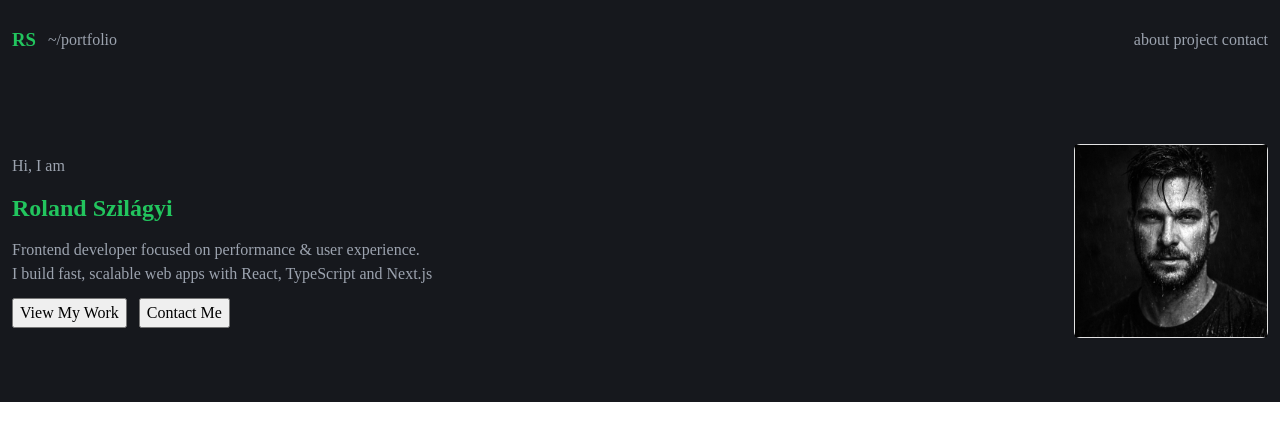
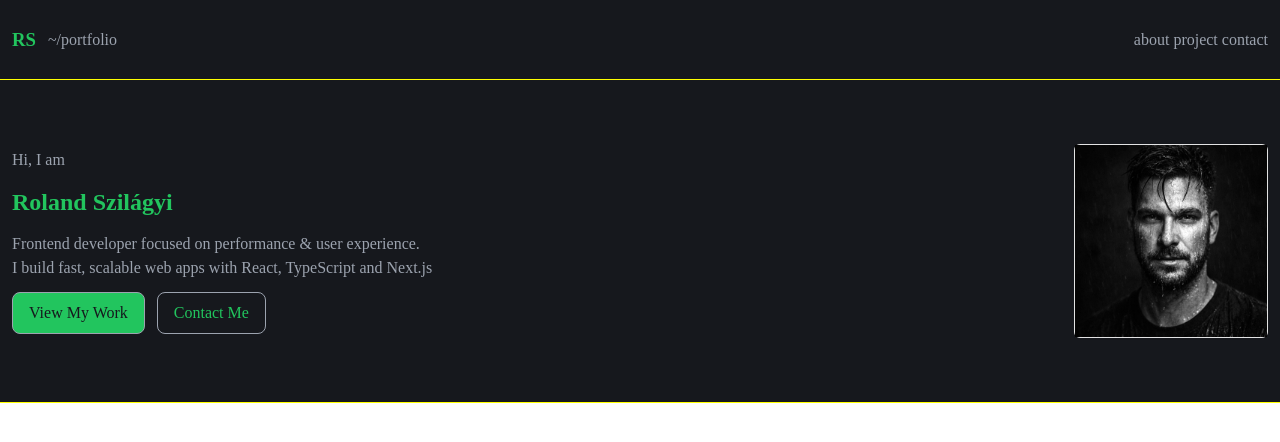
Before and after one commit to bobszinkler/portfolio, a plain HTML site: page index.html in a window 1280 px wide. Drawn offline with Linux system fonts and the light colour scheme; files whose address does not match are found by name.

Commit message:
style_btn,btn--primary,btn--secondary_add

```diff
--- a/index.html
+++ b/index.html
@@ -25,7 +25,7 @@
   </header>
 
   <main class="o-container  o-container--wide  o-cluster  o-cluster--between  o-section">
-    <div class="o-stack  o-stack--sm  main__content">
+    <div class="o-stack  o-stack--sm  o-stack--start  main__content">
       <p class="main__intro">Hi, I am</p>
       <h2 class="main__name">Roland Szilágyi</h2>
       <div class="main__descriptions">
@@ -33,8 +33,8 @@
         <p class="main__description">I build fast, scalable web apps with React, TypeScript and Next.js</p>
       </div>
       <div class="main__buttons  o-cluster">
-        <button class="button  button--primary">View My Work</button>
-        <button class="button  button--secondary">Contact Me</button>
+        <button class="btn  btn--primary">View My Work</button>
+        <button class="btn  btn--secondary">Contact Me</button>
       </div>
     </div>
     <div class="main__profile">
--- /dev/null
+++ b/src/styles/components/_buttons.scss
@@ -0,0 +1,47 @@
+@use '../tokens/index' as *;
+
+/* ===== BUTTONS ===== */
+.btn {
+  display: inline-flex;
+  align-items: center;
+  justify-content: center;
+  padding: $space-2 $space-4;
+  border-radius: $radius-md;
+  border: 1px solid $role-muted;
+  cursor: pointer;
+  text-decoration: none;
+  background-color: $role-primary;
+  color: $role-primary;
+  transition:
+    background-color 100ms ease-out, color 100ms ease-out,
+    border-color 100ms ease-out,
+    box-shadow 100ms ease-out,
+    transform 80ms ease-out;
+}
+
+.btn:disabled,
+.btn[aria-disabled="true"] {
+  cursor: not-allowed;
+  opacity: 0.6;
+  transform: none;
+  box-shadow: none;
+}
+
+.btn--primary {
+  background-color: $role-primary;
+  color: $role-surface-1;
+}
+
+.btn--primary:hover {
+  background-color: $role-primary-dark;
+}
+
+.btn--secondary {
+  background-color: transparent;
+  color: $role-primary;
+  border-color: 1px solid grey;
+}
+
+.btn--secondary:hover {
+  color: $role-primary-dark;
+}
--- a/src/styles/components/_index.scss
+++ b/src/styles/components/_index.scss
@@ -1 +1,2 @@
 @use './terminal';
+@use './buttons';
```
Also changed, not shown: src/styles/main.css.
